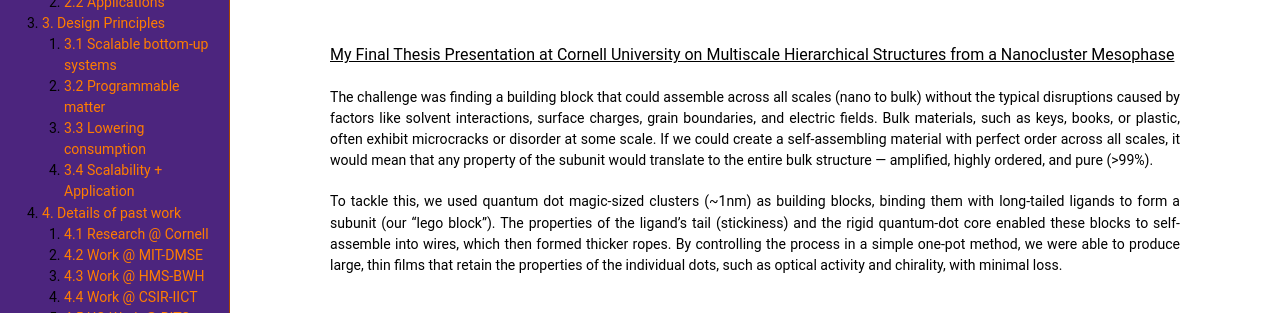
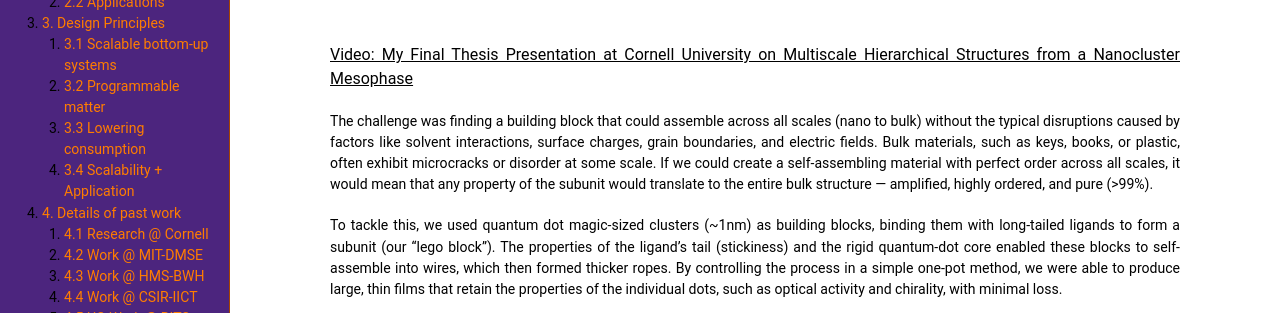
Before and after one commit to shantanukallakuri/shantanukallakuri.github.io, a Jekyll site: the page built from wiki/0_research_portfolio.md, in a window 1280 px wide and 900 px high, scrolled down 3734 px, cut to the strip 215-528 px from the top of the window. Built offline with Jekyll 4.4.1, drawn with Linux system fonts in a browser that asks for light colours; nearby versions of some CDN libraries; our own code applies the rules of GitHub Pages for plain Markdown files.

Commit message:
#0022 - 091624 - Updated Thesis

```diff
--- a/wiki/0_research_portfolio.md
+++ b/wiki/0_research_portfolio.md
@@ -76,7 +76,7 @@
   <iframe width="560" height = "560" src="https://1drv.ms/v/s!Ai1e8wMlG1kNhpgiOhEkIepsIBRU4A?e=yythKJ"></iframe>
 </div></div><br/>
 
-<p style="font-size:16px; color:#000000;"><u>My Final Thesis Presentation at Cornell University on Multiscale Hierarchical Structures from a Nanocluster Mesophase</u></p>
+<p style="font-size:16px; color:#000000;"><u>Video: My Final Thesis Presentation at Cornell University on Multiscale Hierarchical Structures from a Nanocluster Mesophase</u></p>
 
 The challenge was finding a building block that could assemble across all scales (nano to bulk) without the typical disruptions caused by factors like solvent interactions, surface charges, grain boundaries, and electric fields. Bulk materials, such as keys, books, or plastic, often exhibit microcracks or disorder at some scale. If we could create a self-assembling material with perfect order across all scales, it would mean that any property of the subunit would translate to the entire bulk structure — amplified, highly ordered, and pure (>99%).
 
```
Also changed, not shown: 4 other files.
